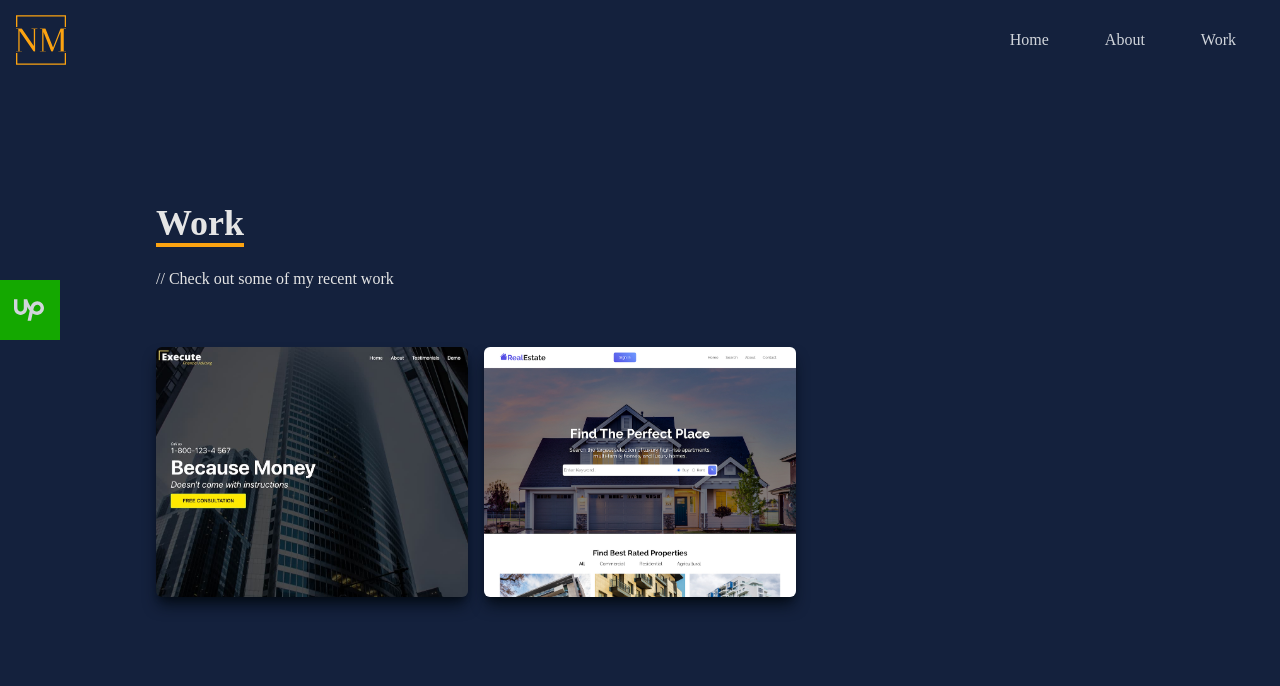
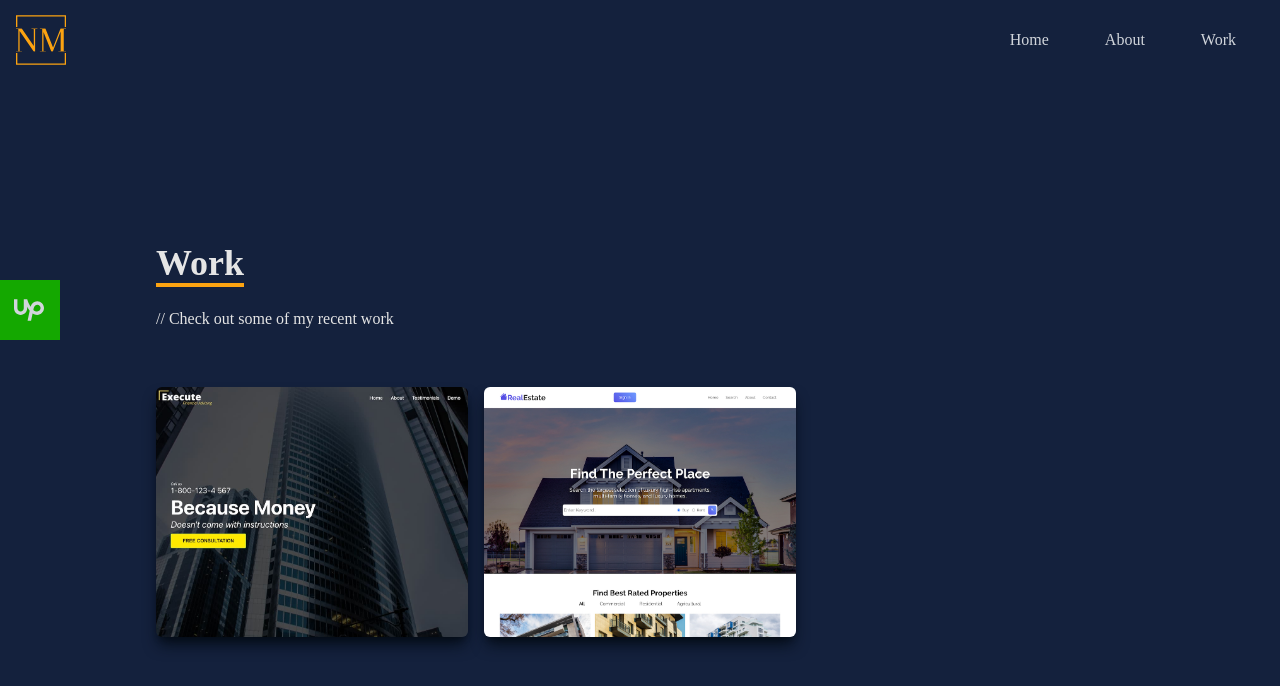
Before and after one commit to ghost9742/portfoliov2, a React (Create React App) app: page /portfoliov2/work in a window 1280 px wide. Shown: the top 686 px of the page. Built offline with nearby package versions, Linux system fonts and the light colour scheme.

Commit message:
work page padding fix

```diff
--- a/src/components/Work.jsx
+++ b/src/components/Work.jsx
@@ -4,7 +4,7 @@ import realEstate from "../assets/projects/realestate.jpg";
 
 const Work = () => {
   return (
-    <div className="w-full h-screen text-[#e5e5e5] bg-[#14213d]">
+    <div className="w-full h-screen pt-20 text-[#e5e5e5] bg-[#14213d]">
       <div className="max-w-[1000px] mx-auto p-4 flex flex-col justify-center w-full h-full">
         <div className="pb-8">
           <p className="text-4xl font-bold inline border-b-4 text-[#e5e5e5] border-[#fca311]">
```
